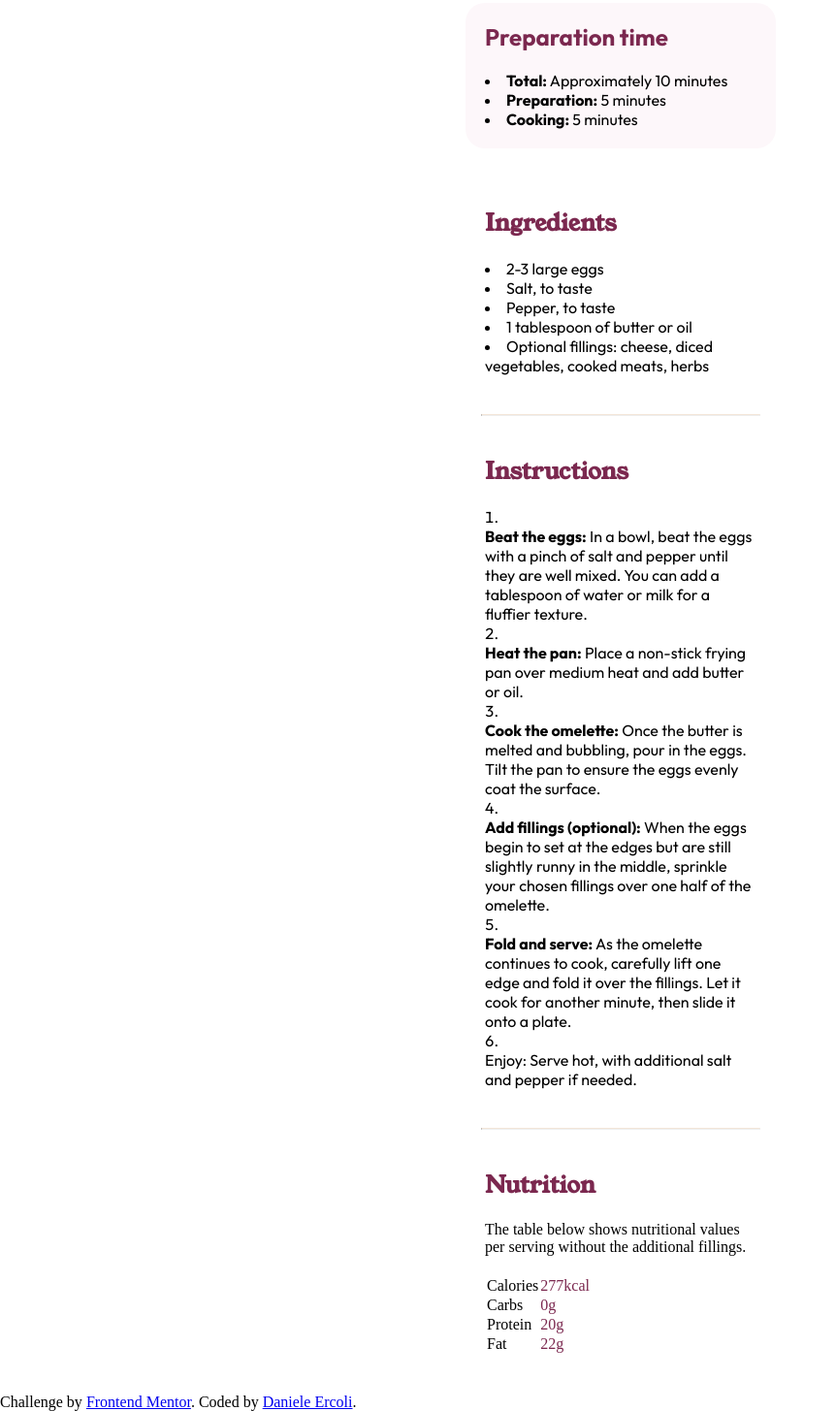
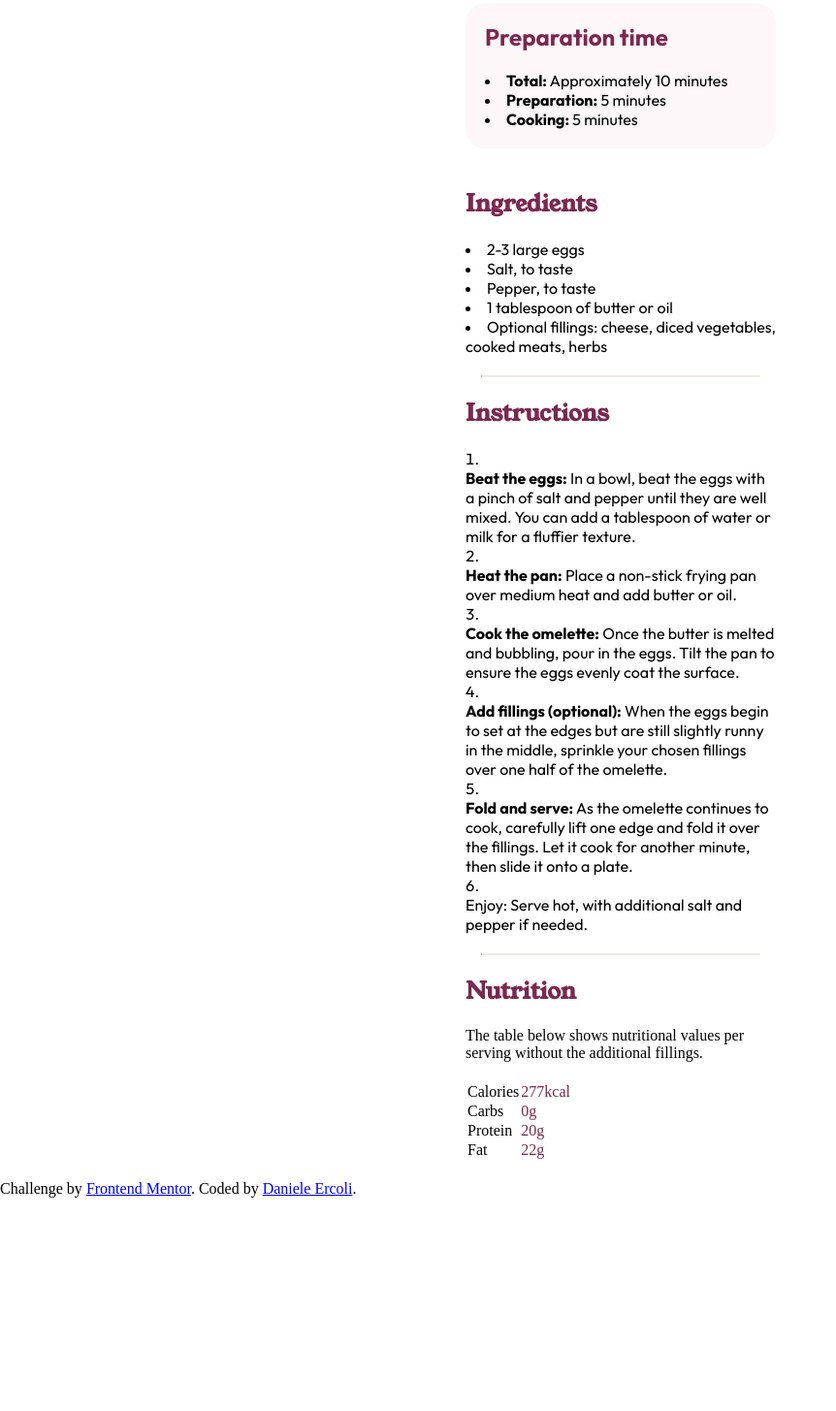
Before and after one commit to DanieleErcoli243/recipe-page-main, a plain HTML site: page index.html in a window 1280 px wide. Shown: the part 388-1843 px from the top of the page at 97% size, without its empty margins (0-862 px from the left). After the commit the page ends 1623 px from the top, so only its background shows below. Drawn offline with Linux system fonts and the light colour scheme.

Commit message:
removed an utility to some elements that didn't need it

```diff
--- a/index.html
+++ b/index.html
@@ -55,7 +55,7 @@
 
 
         <section id="ingredients" class="padding">
-          <div class="ingredients padding flex">
+          <div class="ingredients flex">
             <h2 class="font-title">Ingredients</h2>
             <ul>
               <li>
@@ -79,7 +79,7 @@
 
         <hr>
         <section id="instructions" class="padding">
-          <div class="instructions padding flex">
+          <div class="instructions flex">
             <h2 class="font-title">Instructions</h2>
             <ol>
               <li>
@@ -119,7 +119,7 @@
 
         <hr>
         <section id="nutrition-values" class="padding">
-          <div class="nutrition flex padding">
+          <div class="nutrition flex">
             <h2 class="font-title">Nutrition</h2>
             <p>The table below shows nutritional values per serving without the additional fillings.</p>
             <div class="table-box">
```
